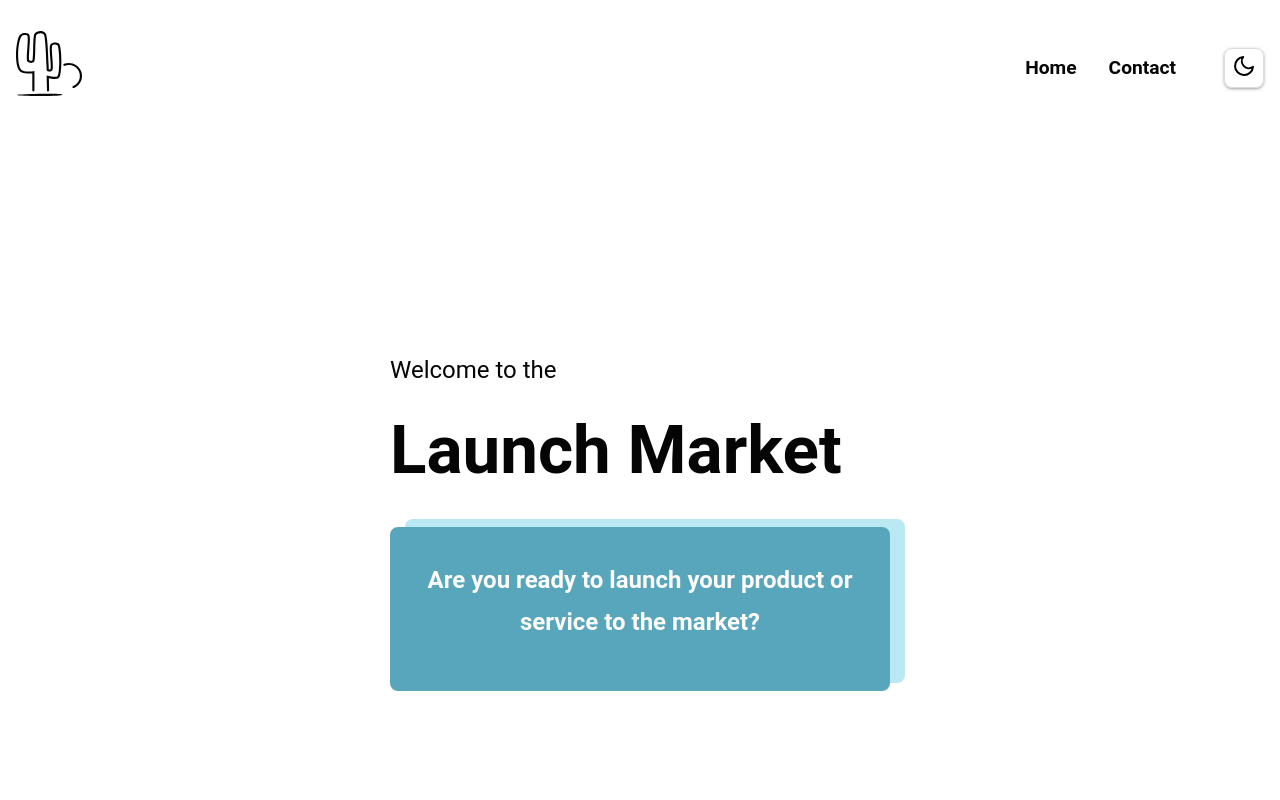
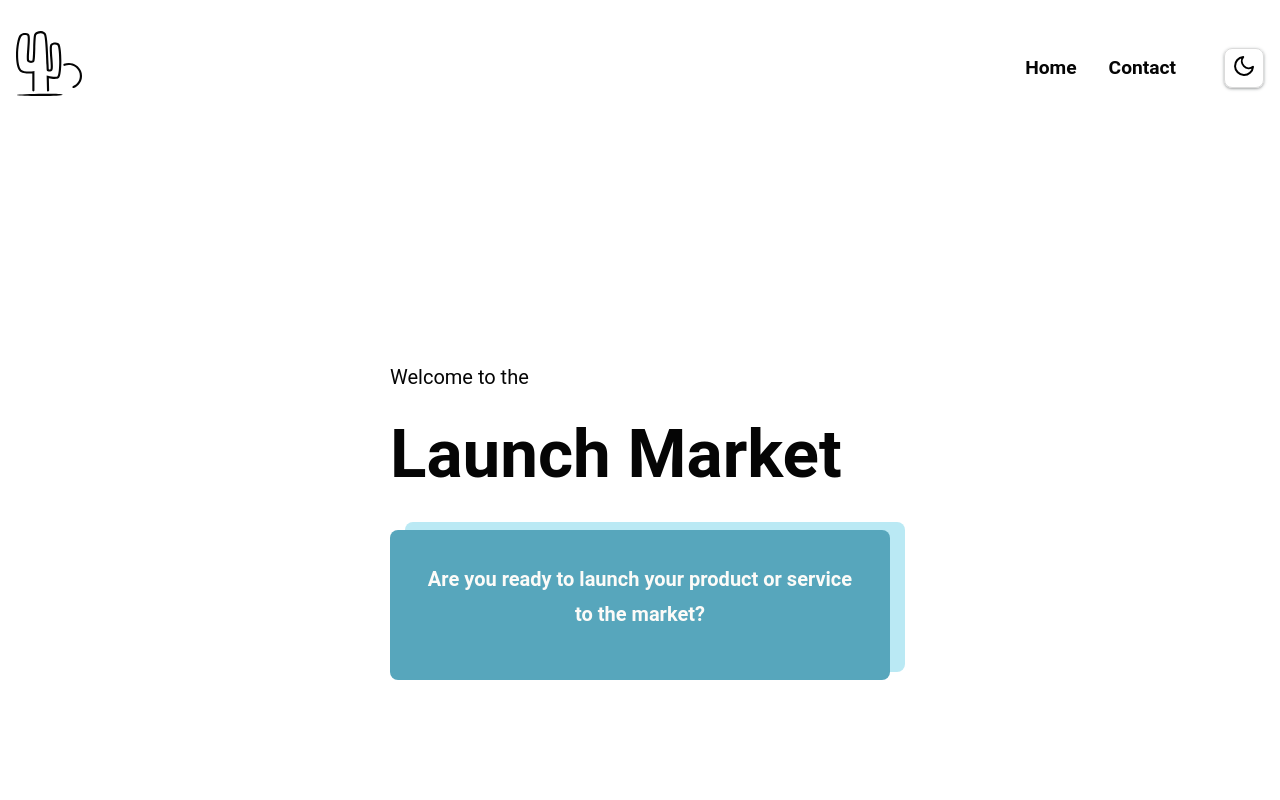
Before and after one commit to melissakipp/thelaunchmarket, a Next.js app: page / in a window 1280 px wide. Shown: the top 800 px of the page. Built offline with nearby package versions, Linux system fonts and the light colour scheme.

Commit message:
Basic contact form

```diff
--- a/src/app/contact/page.tsx
+++ b/src/app/contact/page.tsx
@@ -1,5 +1,6 @@
 import styles from '../../styles/Contact.module.scss';
 import type { Metadata } from 'next';
+import { Scheduler } from '../components/Scheduler/Scheduler';
 
 export const metadata: Metadata = {
   title: 'Contact',
@@ -10,13 +11,10 @@ export default function Contact() {
   return (
     <main className={styles.main}>
       <article>
-
         <section>
-          <h1>Contact Page</h1>
+          <Scheduler />
         </section>
-
       </article>
-
     </main>
   );
 }
--- a/src/styles/globals.scss
+++ b/src/styles/globals.scss
@@ -18,7 +18,9 @@
 
   --white: hsl(45, 40%, 98%);
   --black: hsl(0, 0%, 2%);
+
   --borderColor: hsl(0, 0%, 86%);
+  --borderStyle: 1px solid var(--borderColor);
 
   /* Default */
   --background: white;
--- a/src/styles/typography.scss
+++ b/src/styles/typography.scss
@@ -30,11 +30,14 @@ h5 {
   font-size: 1.333rem;
 }
 
-small, .text_small {font-size: 0.75rem;}
+small,
+.text_small {
+  font-size: 0.75rem;
+}
 
 p {
-  font-size: 3vmin;
-  margin-bottom: 1rem
+  font-size: 2.5vmin;
+  margin-bottom: 1rem;
 }
 
 @media screen and (max-width: 400px) {
```
